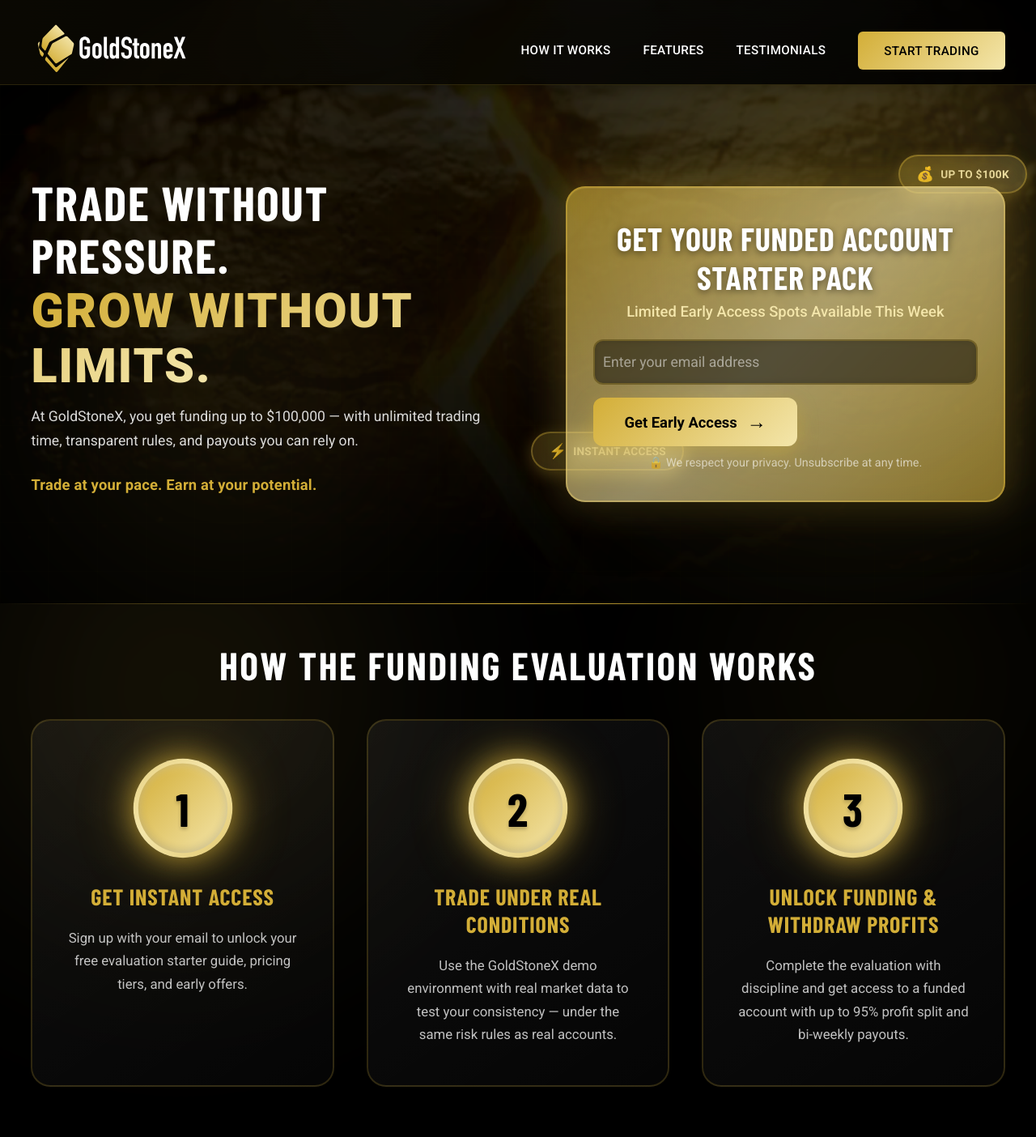
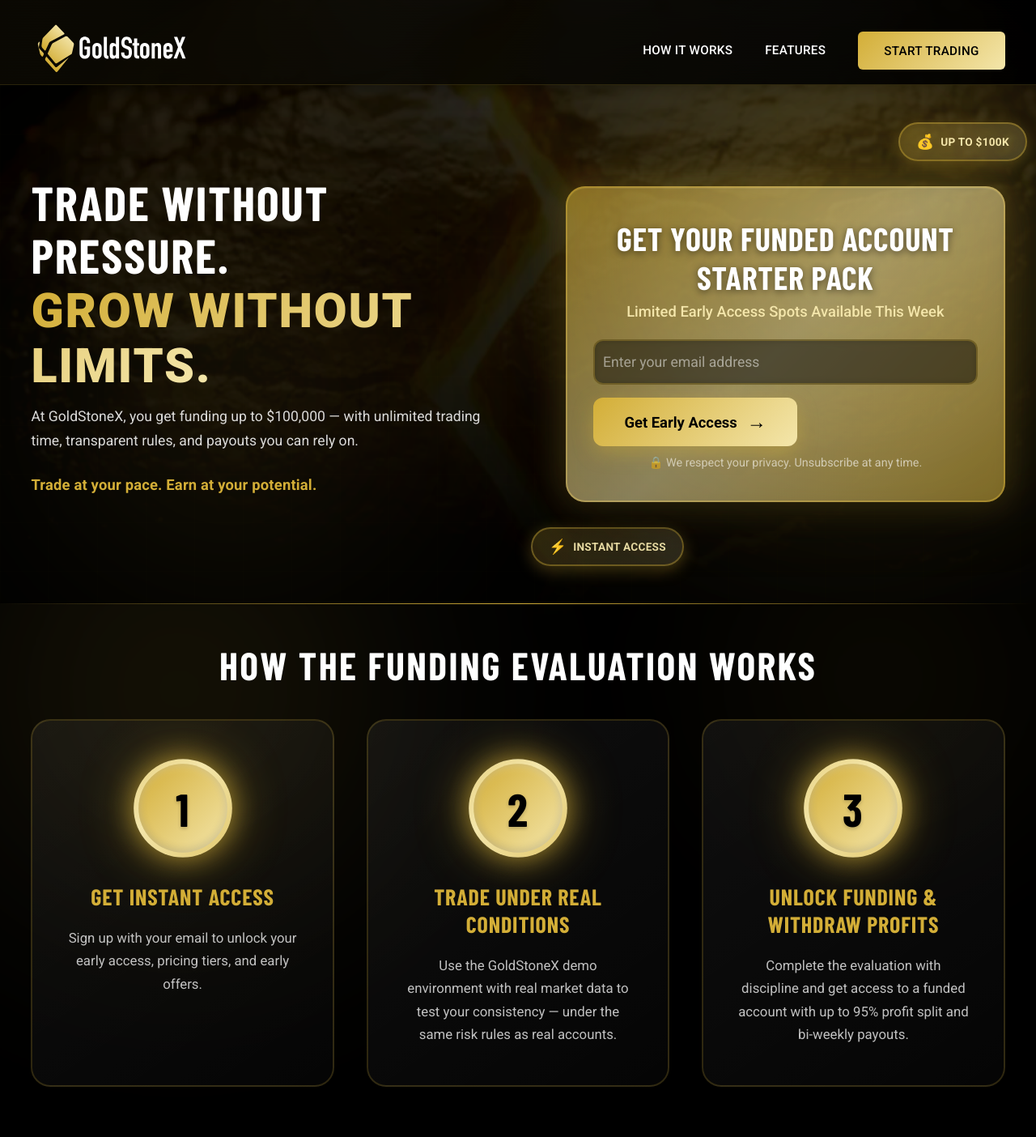
Before and after one commit to growyourpropfirm/goldstonex, a React (Vite) app: page / in a window 1280 px wide. Shown: the top 1404 px of the page at 81% size. Built offline with nearby package versions, Linux system fonts and the light colour scheme; a web font is replaced by a local one.

Commit message:
changes by josef

```diff
--- a/src/App.css
+++ b/src/App.css
@@ -945,13 +945,13 @@
 }
 
 .badge-float:nth-child(1) {
-  top: -10%;
+  top: -20%;
   right: -5%;
   animation-delay: 0s;
 }
 
 .badge-float:nth-child(2) {
-  bottom: 10%;
+  bottom: -20%;
   left: -8%;
   animation-delay: 2s;
 }
--- a/src/App.jsx
+++ b/src/App.jsx
@@ -141,7 +141,7 @@
           <div className="nav-links">
             <a href="#how-it-works">How It Works</a>
             <a href="#features">Features</a>
-            <a href="#testimonials">Testimonials</a>
+            {/* <a href="#testimonials">Testimonials</a> */}
             <a href='https://dashboard.goldstonex.com/login' target='_blank' className="nav-cta">
               <span className="text-black">START TRADING</span>
             </a>
@@ -336,8 +336,7 @@
               </div>
               <h3 className="step-title">Get Instant Access</h3>
               <p className="step-description">
-                Sign up with your email to unlock your free evaluation starter guide,
-                pricing tiers, and early offers.
+              Sign up with your email to unlock your early access, pricing tiers, and early offers.
               </p>
             </motion.div>
 
@@ -489,7 +488,7 @@
       </motion.section>
 
       {/* Testimonials Section */}
-      <motion.section
+      {/* <motion.section
         className="testimonials"
         id="testimonials"
         initial={{ opacity: 0 }}
@@ -574,7 +573,7 @@
             </motion.div>
           </div>
         </div>
-      </motion.section>
+      </motion.section> */}
 
       {/* Features Section */}
       <motion.section
@@ -818,7 +817,7 @@
               whileHover={{ x: 10, scale: 1.02 }}
             >
               <div className="step-number">Step 2</div>
-              <p>Receive your funded strategy guide & offers</p>
+              <p>Get early access to our exclusive offers</p>
             </motion.div>
             <motion.div
               className="step-arrow-icon"
@@ -884,7 +883,7 @@
                   className="email-input"
                 />
                 <button type="submit" className="cta-button">
-                  Unlock Early Access & Starter Pack
+                  Unlock Early Access
                 </button>
               </div>
             </form>
```
